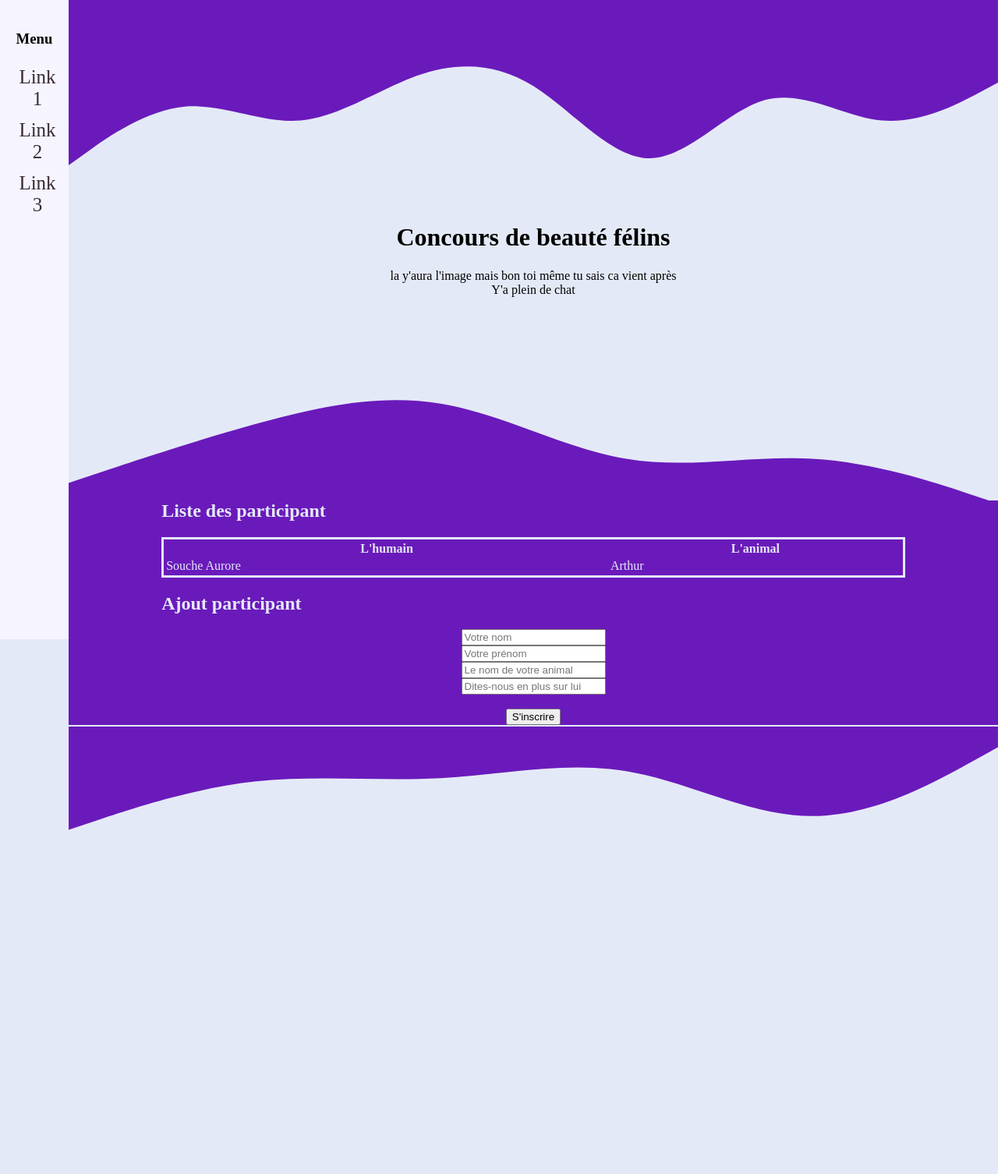
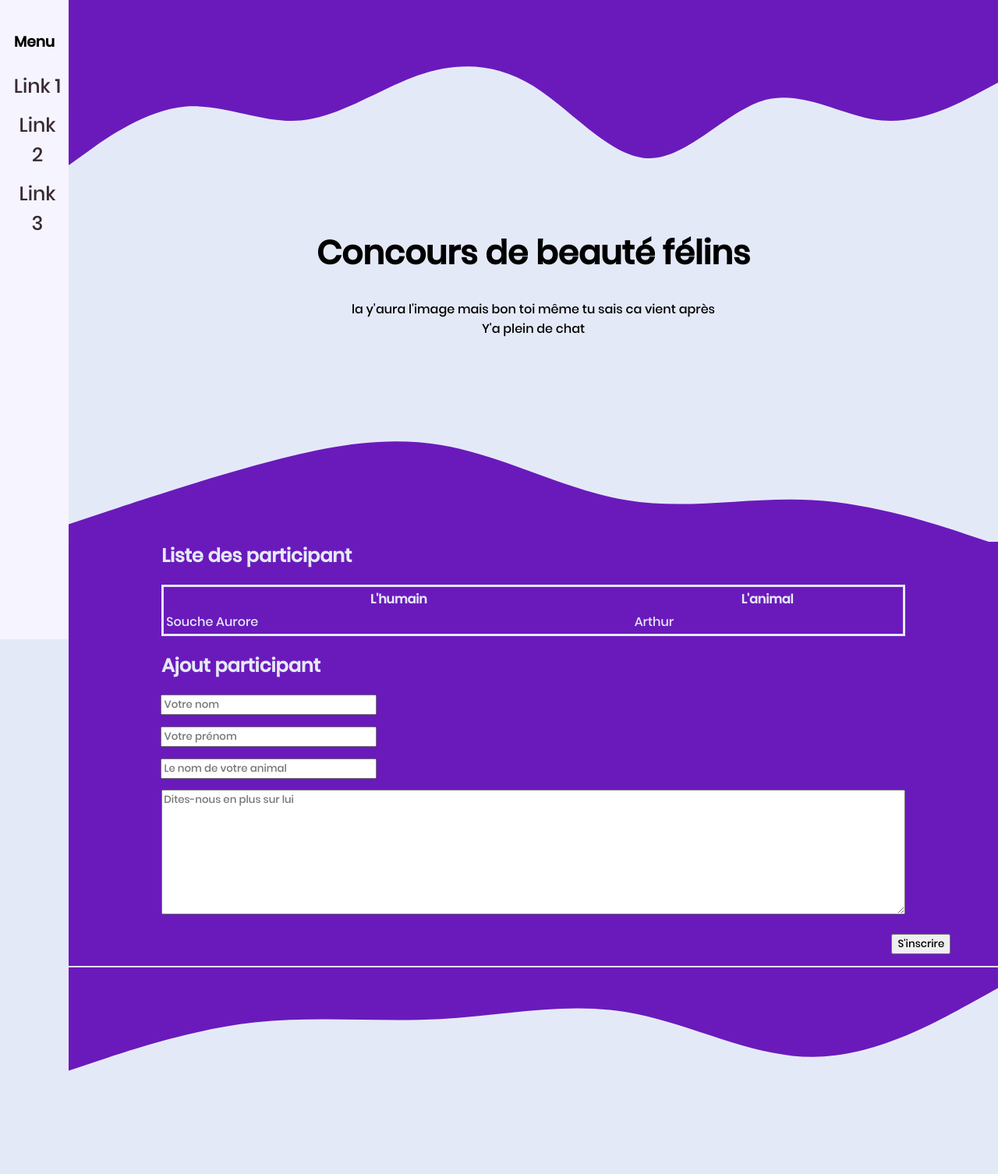
Before and after one commit to Marine-Bernard/LaFoireDesPatounes, a PHP site: page /pages/activite.php?id=1 in a window 1280 px wide. Shown: the whole page at 78% size. Before the commit the page ends 1065 px from the top, so only its background shows below. Run offline with PHP 8.4, Linux system fonts and the light colour scheme; data comes from the database, SQL or seed files in the repository.

Commit message:
ajout CSS 2

```diff
--- a/pages/activite.php
+++ b/pages/activite.php
@@ -56,7 +56,7 @@ $page = new Activite($id);
   <div class="violet">
     <h2> Liste des participant </h2>
 
-  <table >
+    <table>
       <thead>
         <tr>
           <th>L'humain</th>
@@ -74,13 +74,17 @@ $page = new Activite($id);
     <!-- Ajout d'un article-->
     <form action="ajouterparticipant.php" method="POST">
       <!-- Formulaire pour ajouter un article -->
+      <div id="formleft">
         <input type="hidden" value="<?php echo $id ?>" name="id_act" />
-      <input type="text" name="nom" placeholder="Votre nom" required="required" /><br />
-      <input type="text" name="prenom" placeholder="Votre prénom" required="required" /><br />
-      <input type="text" name="nom_animal" placeholder="Le nom de votre animal" required="required" /><br />
-      <input type="texte" name="description" placeholder="Dites-nous en plus sur lui" required="required"><br />
+        <input id="formleft" type="text" name="nom" placeholder="Votre nom" required="required" /><br />
+        <input id="formleft" type="text" name="prenom" placeholder="Votre prénom" required="required" /><br />
+        <input id="formleft" type="text" name="nom_animal" placeholder="Le nom de votre animal" required="required" /><br />
+      </div>
+      <textarea type="texte" name="description" placeholder="Dites-nous en plus sur lui" style="width:80% ; height: 20%;" required="required"></textarea><br />
       <br />
+      <div id="envoyer">
       <input type="submit" value="S'inscrire" />
+      </div>
     </form>
   </div>
     <svg xmlns="http://www.w3.org/2000/svg" viewBox="0 0 1440 320" style="margin-top:-1.2%">
--- a/style/styles.css
+++ b/style/styles.css
@@ -1,8 +1,14 @@
+@font-face {
+  font-family: "poppins";
+  src: url(poppins.medium.ttf);
+}
+
 body {
   margin: 0;
   margin-left: 88px;
   text-align: center;
   background-color: #E4E9F7;
+  font-family: "poppins";
 }
 
 /* The sidebar menu */
@@ -53,6 +59,7 @@ table {
   margin-right: auto;
   width: 80%;
   border: solid;
+
 }
 
 /* On smaller screens, where height is less than 450px, change the style of the sidebar (less padding and a smaller font size) */
@@ -66,7 +73,30 @@ table {
   }
 }
 
+h1{
+  font-size:3.3vw;
+}
+
 h2{
   margin-left:10%;
   text-align: left;
 }
+
+
+input{
+  margin-bottom:1.3%;
+  font-family: "poppins";
+}
+
+::placeholder {
+  font-family: "poppins";
+}
+
+#formleft{
+  margin-left:5.1%;
+  text-align:left;
+}
+#envoyer{
+  margin-right:5.1%;
+  text-align:end;
+}
```
Also changed, not shown: pages/admin.php (+9 -6 lines), script/carrousel.php (added, +37 -0 lines), style/poppins.medium.ttf (added). Lines whose indentation alone changed are shown as unchanged.
